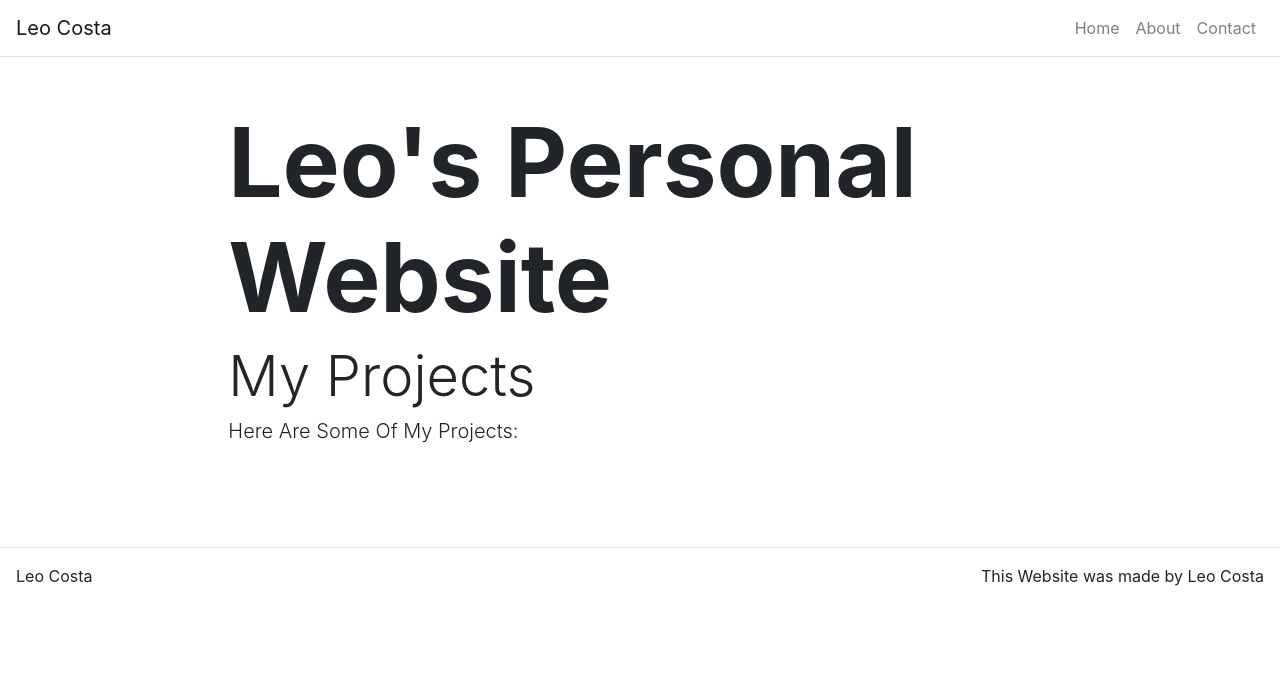
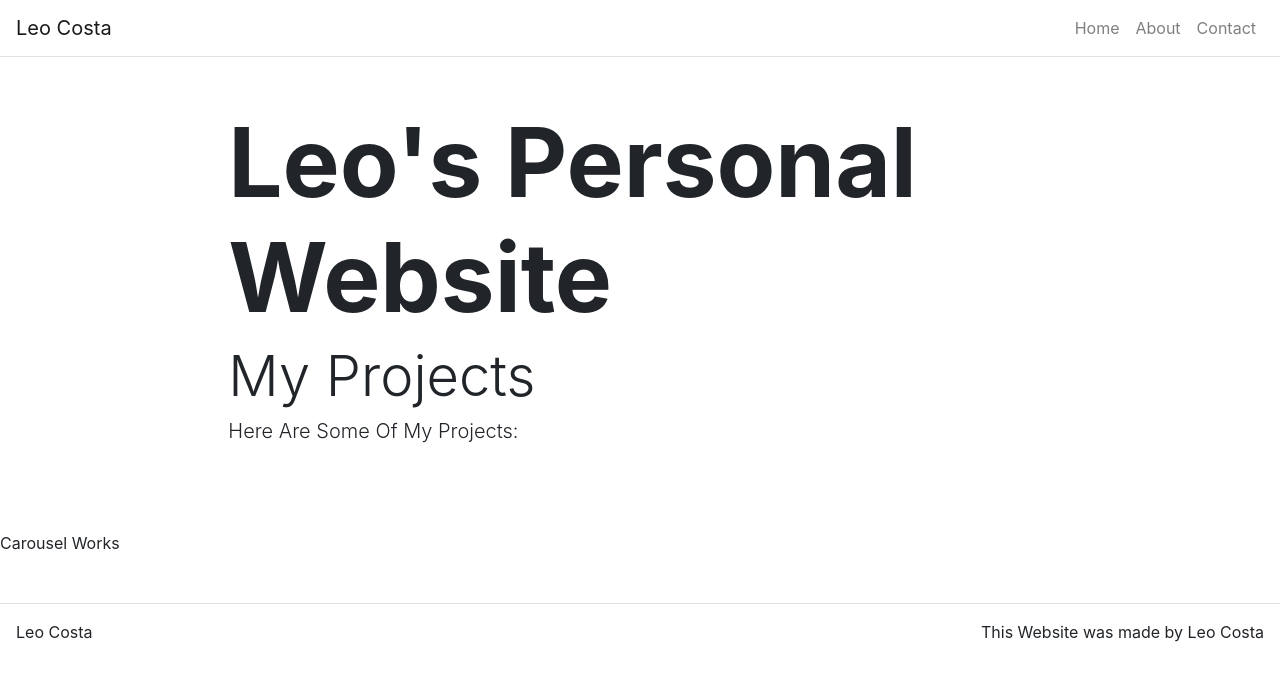
Before and after one commit to Leoprogramming/react-portfolio-bootstrap-router-dom-spring-sendgrid, a React (Create React App) app in the folder react-portfolio-site/: page / in a window 1280 px wide. Shown: the top 680 px of the page. Built offline with nearby package versions, Linux system fonts and the light colour scheme.

Commit message:
created Card, CardInfo and Carousel components

```diff
--- /dev/null
+++ b/react-portfolio-site/src/components/Carousel.js
@@ -0,0 +1,20 @@
+import React from "react";
+
+class Carousel extends React.Component {
+
+  constructor(props) {
+    super(props);
+    this.state = {
+
+    }
+  }
+
+  render() {
+    return(
+      <p>Carousel Works</p>
+    );
+  }
+
+}
+
+export default Carousel;
--- a/react-portfolio-site/src/pages/HomePage.js
+++ b/react-portfolio-site/src/pages/HomePage.js
@@ -1,11 +1,17 @@
 import React from "react";
 
 import Hero from "../components/Hero";
+import Carousel from "../components/Carousel";
 
 function HomePage(props) {
+
   return(
-    <Hero title={props.title} subTitle={props.subTitle} text={props.text} />
-    );
+    <div>
+      <Hero title={props.title} subTitle={props.subTitle} text={props.text} />
+      <Carousel />
+    </div>
+  );
+
 }
 
 export default HomePage;
```
Also changed, not shown: react-portfolio-site/src/components/Card.js (added), react-portfolio-site/src/components/CardInfo.js (added).
